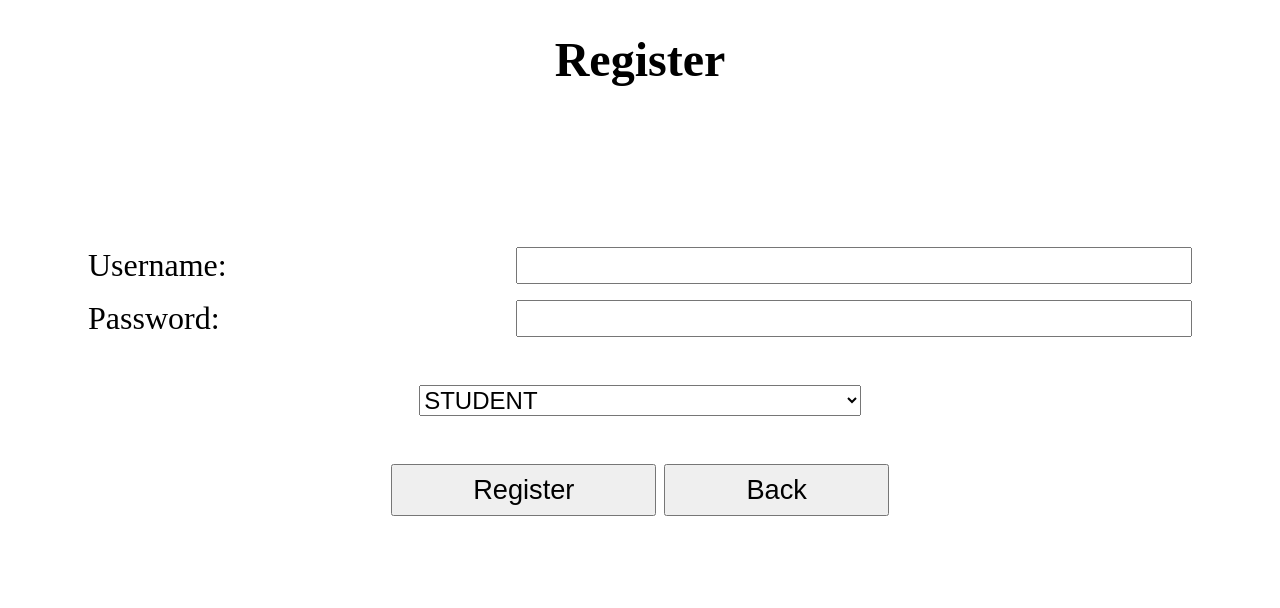
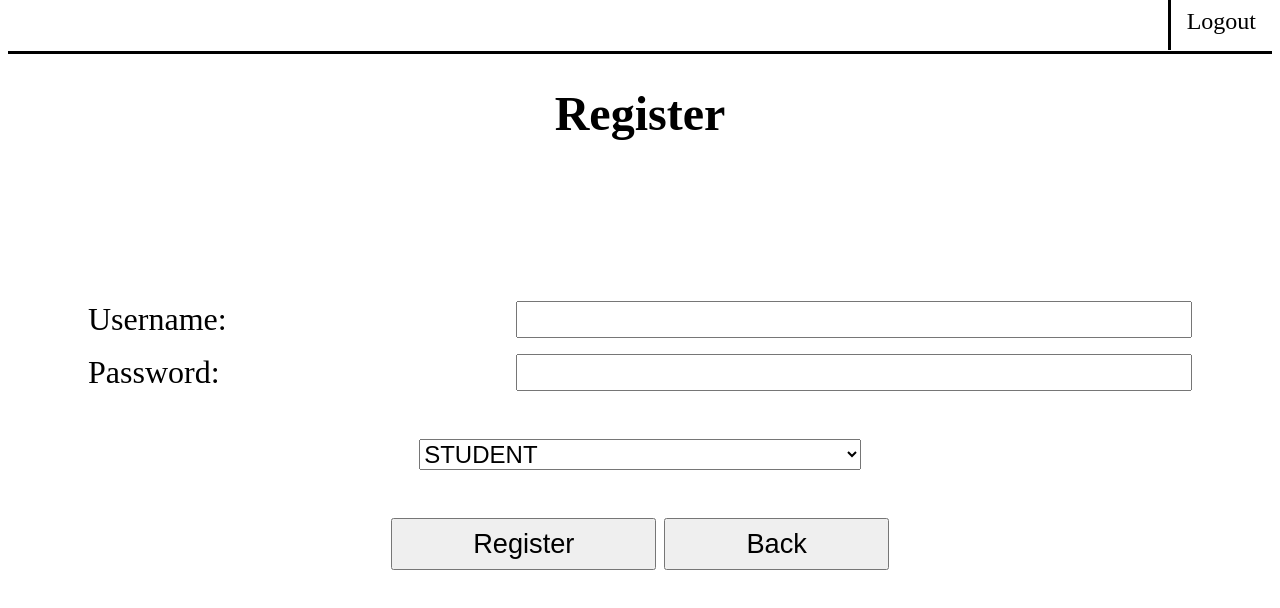
Before and after one commit to tymefighter/question-answer-portal, a React (Create React App) app in the folder client/: page /register in a window 1280 px wide. Shown: the top 608 px of the page. Built offline with nearby package versions, Linux system fonts and the light colour scheme; the HTML template or start-up script is replaced by a standard one.

Commit message:
CLIENT feat: adds navbar in pages

```diff
--- a/client/src/pages/evaluateStudent/EvaluateStudent.tsx
+++ b/client/src/pages/evaluateStudent/EvaluateStudent.tsx
@@ -1,11 +1,9 @@
-// Library
-import React from 'react';
-
 // Components
 import Loading from 'modules/loading';
 import Question from 'modules/question';
 import { FilledAnswer } from 'modules/answer';
 import MarksForm from './components/MarksForm';
+import Navbar from 'modules/navbar';
 
 // Hooks
 import useStudent from 'modules/request/hooks/useStudent';
@@ -30,6 +28,17 @@ export default function EvaluateStudent() {
     return <Loading />;
 
   return (
+    <>
+      <Navbar
+        leftLinks={[{
+          label: 'Back',
+          link: '/'
+        }]}
+        rightLinks={[{
+          label: 'Logout',
+          link: '/logout'
+        }]}
+      />
       <div className={styles.container}>
         <h1>Student: {student.username}</h1>
         {student.status === 'EVALUATED' && (
@@ -49,5 +58,6 @@ export default function EvaluateStudent() {
         ))}
         {student.status === 'ATTEMPTED' && <MarksForm studentUsername={username} />}
       </div>
+    </>
   )
 }
--- a/client/src/pages/register/Register.tsx
+++ b/client/src/pages/register/Register.tsx
@@ -6,6 +6,7 @@ import UserContext from 'context/UserContext';
 
 // Components
 import { Input, Selector } from 'modules/input';
+import Navbar from 'modules/navbar';
 
 // Styles
 import styles from './Register.module.scss';
@@ -41,6 +42,12 @@ export default function Register() {
 
   return (
     <>
+      <Navbar
+        rightLinks={[{
+          label: 'Logout',
+          link: '/logout'
+        }]}
+      />
       <h1 className={styles.heading}>Register</h1>
       <div className={styles.inputContainer}>
         <Input
--- a/client/src/pages/setter/Setter.tsx
+++ b/client/src/pages/setter/Setter.tsx
@@ -2,6 +2,7 @@
 import Question from 'modules/question';
 import QuestionForm from './components/QuestionForm';
 import Loading from 'modules/loading';
+import Navbar from 'modules/navbar';
 
 // Hooks
 import useQuestions from 'modules/request/hooks/useQuestions';
@@ -20,6 +21,13 @@ export default function Setter() {
     return <Loading />;
 
   return (
+    <>
+      <Navbar
+        rightLinks={[{
+          label: 'Logout',
+          link: '/logout'
+        }]}
+      />
       <div className={styles.container}>
         <h1>Questions</h1>
         {questions.map(question => (
@@ -27,5 +35,6 @@ export default function Setter() {
         ))}
         <QuestionForm />
       </div>
+    </>
   );
 }
--- a/client/src/pages/student/Student.tsx
+++ b/client/src/pages/student/Student.tsx
@@ -5,6 +5,7 @@ import React from 'react';
 import Loading from 'modules/loading';
 import AttemptingStudent from './components/AttemptingStudent';
 import AttemptedStudent from './components/AttemptedStudent';
+import Navbar from 'modules/navbar';
 
 // Context
 import UserContext from 'context/UserContext';
@@ -51,6 +52,12 @@ export default function Student() {
 
   return (
     <>
+      <Navbar
+        rightLinks={[{
+          label: 'Logout',
+          link: '/logout'
+        }]}
+      />
       <h1 className={styles.heading}>{heading}</h1>
       {marksElement}
       {student.status === 'NOT_ATTEMPTED' ?
--- a/client/src/pages/students/Students.tsx
+++ b/client/src/pages/students/Students.tsx
@@ -1,5 +1,6 @@
 // Components
 import Loading from 'modules/loading';
+import Navbar from 'modules/navbar';
 
 // Hooks
 import useStudents from 'modules/request/hooks/useStudents';
@@ -20,6 +21,13 @@ export default function Students() {
     return <Loading />;
 
   return (
+    <>
+      <Navbar
+        rightLinks={[{
+          label: 'Logout',
+          link: '/logout'
+        }]}
+      />
       <table className={styles.students}>
         <caption>Students</caption>
         <thead>
@@ -40,5 +48,6 @@ export default function Students() {
           ))}
         </tbody>
       </table>
+    </>
   );
 }
```
Lines whose indentation alone changed are shown as unchanged.
